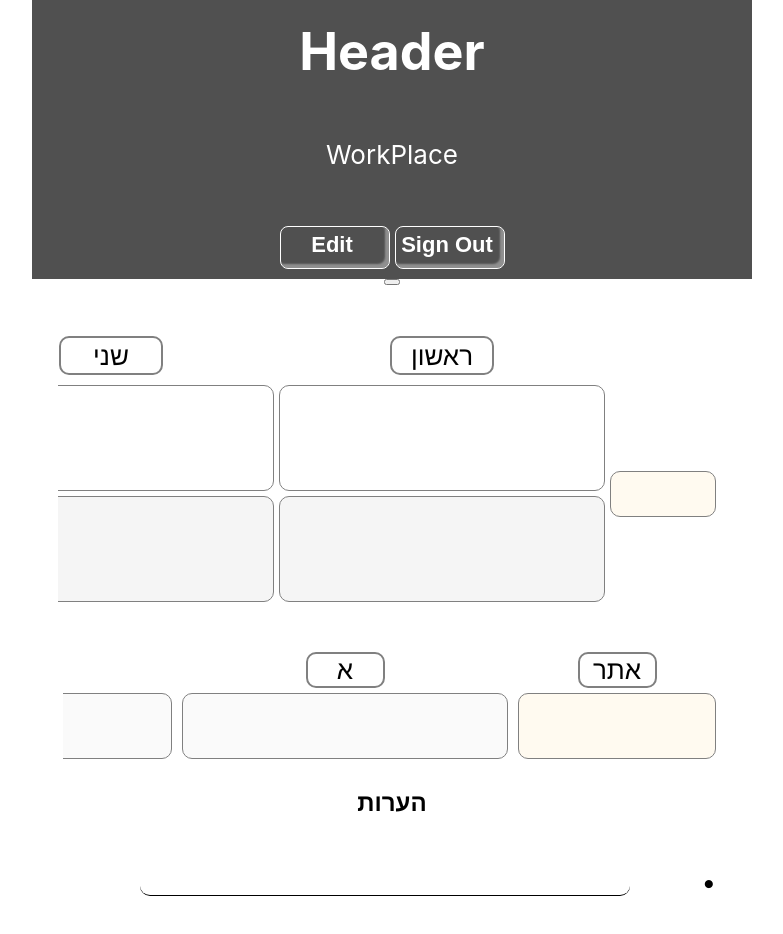
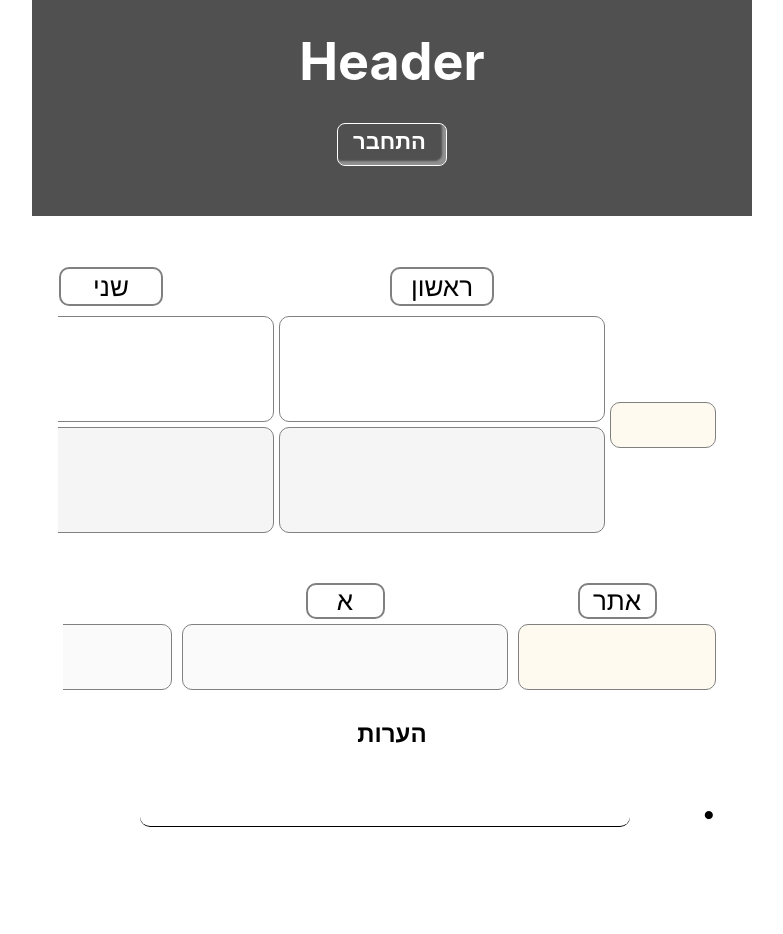
Before and after one commit to yotam-yakovw/workweek, a React (Create React App) app: page / in a window 1280 px wide. Shown: the whole page, without its empty margins (248-1031 px from the left). After the commit the page ends 865 px from the top, so only its background shows below. Built offline with nearby package versions, Linux system fonts and the light colour scheme.

Commit message:
added userform

```diff
--- a/src/Components/App/App.js
+++ b/src/Components/App/App.js
@@ -3,23 +3,11 @@ import Header from '../Header/Header';
 import Workers from '../Workers/Workers';
 import Locations from '../Locations/Locations';
 import Notes from '../Notes/Notes';
-import { useSelector } from 'react-redux';
 
 function App() {
-  const { workers, locations, notes } = {
-    workers: useSelector((state) => state.workers.value),
-    locations: useSelector((state) => state.locations.value),
-    notes: useSelector((state) => state.notes.value),
-  };
-
-  const buttonClick = () => {
-    console.log(workers, locations, notes);
-  };
-
   return (
     <div className='App'>
       <Header />
-      <button onClick={buttonClick} />
       <Workers />
       <Locations />
       <Notes />
--- a/src/Components/Header/Header.css
+++ b/src/Components/Header/Header.css
@@ -7,6 +7,7 @@
   align-items: center;
   width: 100%;
   gap: 30px;
+  padding: 10px 0;
 }
 
 .header__title {
@@ -48,19 +49,6 @@
   color: orange;
 }
 
-.header__date {
-  background-color: transparent;
-  color: white;
-  border: none;
-  border-bottom: 1px solid white;
-  font-size: 80%;
-  font-weight: 700;
-  text-transform: uppercase;
-  min-width: 150px;
-  padding: 0 5px;
-  width: fit-content;
-}
-
 .header__icon {
   margin: 0 0 20px;
 }
--- a/src/Components/Header/Header.js
+++ b/src/Components/Header/Header.js
@@ -1,15 +1,21 @@
 import './Header.css';
 import { useDispatch, useSelector } from 'react-redux';
 import siteSlice from '../../redux/siteSlice';
+import UserForm from '../UserForm/UserForm';
 
 export default function Header() {
   const dispatch = useDispatch();
 
-  const switchEdit = () => dispatch(siteSlice.actions.switchEdit());
+  const { switchEdit, switchForm } = {
+    switchEdit: () => dispatch(siteSlice.actions.switchEdit()),
+    switchForm: () => dispatch(siteSlice.actions.switchForm()),
+  };
 
   const site = useSelector((state) => state.site);
 
-  const onSignIn = () => {};
+  const onSignIn = () => {
+    switchForm();
+  };
 
   const onSignOut = () => {};
 
@@ -19,7 +25,7 @@ export default function Header() {
         Header
       </h1>
 
-      {site.user.username ? (
+      {site.user.email ? (
         <>
           <p className='header__workplace'>{site.user.workplace}</p>
           <div className='header__buttons'>
@@ -30,29 +36,29 @@ export default function Header() {
                   site.isEdit && 'header__button_active'
                 }`}
               >
-                {site.isEdit ? 'Save' : 'Edit'}
+                {site.isEdit ? 'שמור' : 'עריכה'}
               </button>
             )}
             <button onClick={onSignOut} className='header__button'>
-              Sign Out
+              התנתק
             </button>
           </div>
         </>
       ) : (
-        <div className='header__buttons'>
-          <button onClick={onSignIn} className='header__button'>
-            Sign In
-          </button>
-        </div>
+        <>
+          <div className='header__buttons'>
+            <button
+              onClick={onSignIn}
+              className={`header__button ${
+                site.isForm && 'header__button_active'
+              }`}
+            >
+              התחבר
+            </button>
+          </div>
+          {<UserForm />}
+        </>
       )}
-
-      {/* <p>{date}</p> */}
-      {/* <input
-        type='date'
-        value={date}
-        onChange={onDateChange}
-        className='header__date'
-      /> */}
     </header>
   );
 }
--- /dev/null
+++ b/src/Components/UserForm/UserForm.css
@@ -0,0 +1,52 @@
+.user-form {
+  background-color: whitesmoke;
+  border-radius: 20px;
+  display: flex;
+  flex-direction: column;
+  gap: 10px;
+  opacity: 0;
+  max-height: 0;
+  overflow: hidden;
+  transition: all 200ms linear;
+}
+
+.user-form_open {
+  max-height: 300px;
+  border: 10px solid grey;
+  padding: 20px 10px;
+  opacity: 1;
+}
+
+.user-form__input {
+  font-size: 30px;
+  border: none;
+  border-radius: 20px;
+  width: 30vw;
+  min-width: 240px;
+  padding: 15px;
+  transition: all 200ms linear;
+}
+
+.user-form__input:hover {
+  background-color: rgb(0, 0, 0, 0.1);
+}
+
+.user-form__submit {
+  background-color: white;
+  border: 5px solid grey;
+  border-radius: 20px;
+  font-size: 30px;
+  margin: 0 auto;
+  padding: 5px 25px;
+  cursor: pointer;
+  transition: all 100ms linear;
+}
+
+.user-form__submit:hover {
+  background-color: floralwhite;
+}
+
+.user-form__submit:active {
+  box-shadow: 5px 5px 1px rgb(0, 0, 0, 0.3) inset;
+  padding: 10px 20px 0 30px;
+}
--- /dev/null
+++ b/src/Components/UserForm/UserForm.js
@@ -0,0 +1,14 @@
+import { useSelector } from 'react-redux';
+import './UserForm.css';
+
+export default function UserForm() {
+  const isForm = useSelector((state) => state.site.isForm);
+
+  return (
+    <div className={`user-form ${isForm ? 'user-form_open' : ''}`}>
+      <input placeholder='email' className='user-form__input' />
+      <input placeholder='password' className='user-form__input' />
+      <button className='user-form__submit'>התחבר</button>
+    </div>
+  );
+}
--- a/src/index.css
+++ b/src/index.css
@@ -11,3 +11,7 @@ code {
   font-family: source-code-pro, Menlo, Monaco, Consolas, 'Courier New',
     monospace;
 }
+
+button {
+  -webkit-tap-highlight-color: transparent;
+}
--- a/src/redux/siteSlice.js
+++ b/src/redux/siteSlice.js
@@ -4,17 +4,21 @@ const siteSlice = createSlice({
   name: 'site',
   initialState: {
     user: {
-      username: 'hi',
       email: '',
-      workplace: 'WorkPlace',
-      isAdmin: true,
+      workplace: '',
+      isAdmin: false,
+      id: 0,
     },
     isEdit: false,
+    isForm: false,
   },
   reducers: {
     switchEdit: (state) => {
       state.isEdit = !state.isEdit;
     },
+    switchForm: (state) => {
+      state.isForm = !state.isForm;
+    },
   },
 });
 
```
